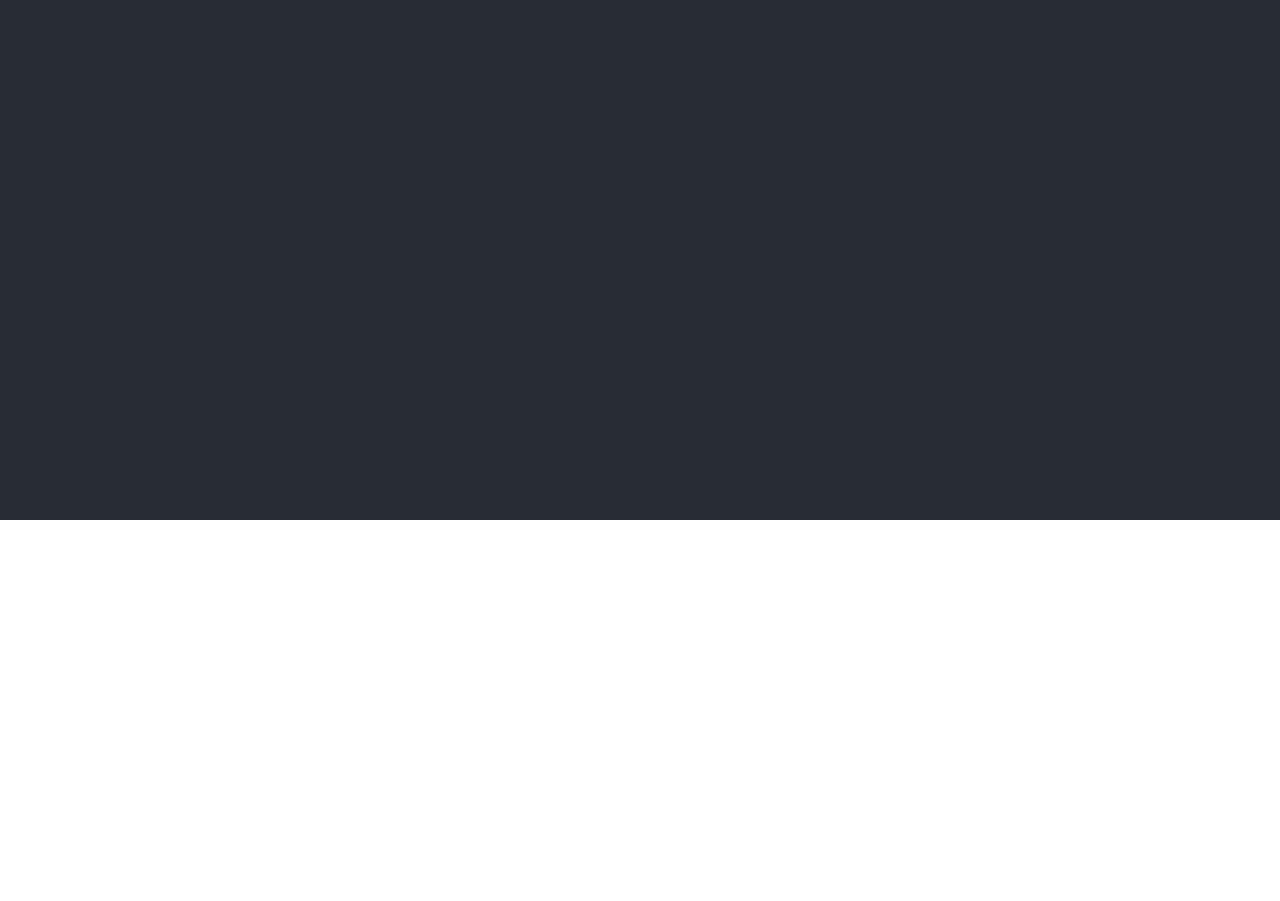
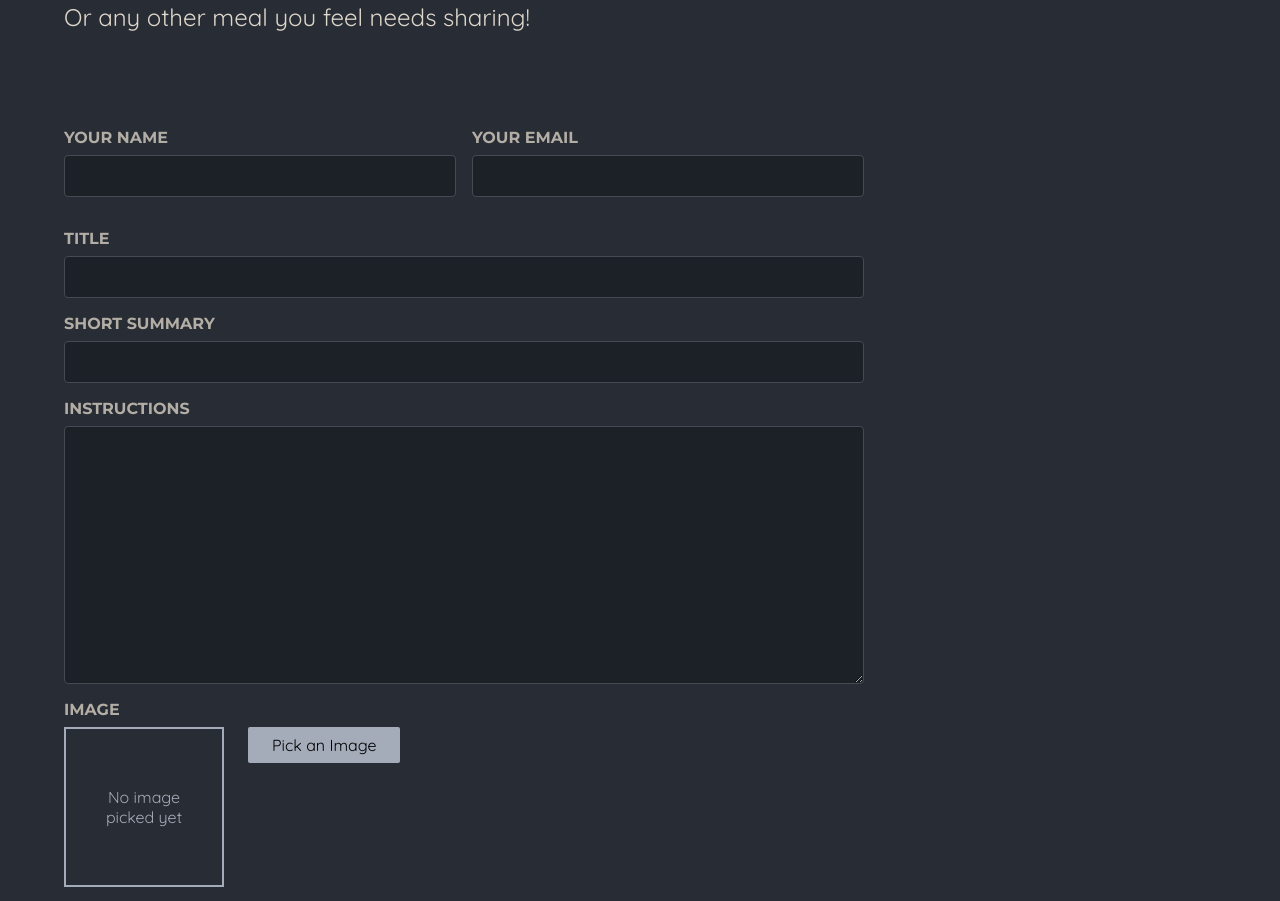
Before and after one commit to ziadSayed99/foodie-app, a Next.js app: page /meals/share in a window 1280 px wide. Shown: the part 280-1181 px from the top of the page. Before the commit the page ends 800 px from the top, so only its background shows below. Built offline with nearby package versions, Linux system fonts and the light colour scheme.

Commit message:
Adding image picker with modifications

```diff
--- a/app/meals/share/page.js
+++ b/app/meals/share/page.js
@@ -1,3 +1,50 @@
+import ImagePicker from "@/components/meals/image-picker";
+import classes from "./page.module.css";
+
 export default function ShareMealPage() {
-  return <h1>Meals Share</h1>;
+  return (
+    <>
+      <header className={classes.header}>
+        <h1>
+          Share your <span className={classes.highlight}>favorite meal</span>
+        </h1>
+        <p>Or any other meal you feel needs sharing!</p>
+      </header>
+      <main className={classes.main}>
+        <form className={classes.form}>
+          <div className={classes.row}>
+            <p>
+              <label htmlFor="name">Your name</label>
+              <input type="text" id="name" name="name" required />
+            </p>
+            <p>
+              <label htmlFor="email">Your email</label>
+              <input type="email" id="email" name="email" required />
+            </p>
+          </div>
+          <p>
+            <label htmlFor="title">Title</label>
+            <input type="text" id="title" name="title" required />
+          </p>
+          <p>
+            <label htmlFor="summary">Short Summary</label>
+            <input type="text" id="summary" name="summary" required />
+          </p>
+          <p>
+            <label htmlFor="instructions">Instructions</label>
+            <textarea
+              id="instructions"
+              name="instructions"
+              rows="10"
+              required
+            ></textarea>
+          </p>
+          <ImagePicker label="Image" name="image" />
+          <p className={classes.actions}>
+            <button type="submit">Share Meal</button>
+          </p>
+        </form>
+      </main>
+    </>
+  );
 }
--- /dev/null
+++ b/app/meals/share/page.module.css
@@ -0,0 +1,98 @@
+.header {
+  gap: 3rem;
+  margin: 3rem auto 5rem auto;
+  width: 90%;
+  max-width: 75rem;
+  color: #ddd6cb;
+  font-size: 1.5rem;
+}
+
+.header h1 {
+  font-family: "Montserrat", sans-serif;
+}
+
+.highlight {
+  background: linear-gradient(90deg, #f9572a, #ff8a05);
+  background-clip: text;
+  -webkit-background-clip: text;
+  -webkit-text-fill-color: transparent;
+}
+
+.main {
+  width: 90%;
+  max-width: 75rem;
+  margin: 3rem auto;
+  color: white;
+}
+
+.form {
+  max-width: 50rem;
+}
+
+.form label {
+  display: block;
+  margin-bottom: 0.5rem;
+  font-size: 1rem;
+  font-family: "Montserrat", sans-serif;
+  text-transform: uppercase;
+  color: #b3aea5;
+  font-weight: bold;
+}
+
+.form input,
+.form textarea {
+  display: block;
+  width: 100%;
+  padding: 0.5rem 1rem;
+  border-radius: 4px;
+  border: 1px solid #454952;
+  background: #1c2027;
+  font-size: 1.25rem;
+  font-family: "Montserrat", sans-serif;
+  color: #ddd6cb;
+}
+
+.form input:focus,
+.form textarea:focus {
+  outline-color: #f99f2a;
+  background-color: #1f252d;
+}
+
+.row {
+  display: flex;
+  gap: 1rem;
+}
+
+.row p {
+  width: 100%;
+}
+
+.actions {
+  text-align: right;
+}
+
+.actions button {
+  border: 0;
+  padding: 0.75rem 2rem;
+  background: linear-gradient(90deg, #f9572a, #ff9b05);
+  border: none;
+  color: #ffffff;
+  border-radius: 2px;
+  cursor: pointer;
+  font: inherit;
+  font-size: 1.25rem;
+  box-shadow: 0 2px 5px rgba(0, 0, 0, 0.3);
+}
+
+.actions button:hover,
+.actions button:focus {
+  background: linear-gradient(90deg, #fd4715, #f9b241);
+}
+
+.actions button:disabled,
+.actions button:hover:disabled,
+.actions button:focus:disabled {
+  background: #ccc;
+  color: #979797;
+  cursor: not-allowed;
+}
--- /dev/null
+++ b/components/meals/image-picker.js
@@ -0,0 +1,59 @@
+"use client";
+
+import React, { useRef, useState } from "react";
+import classes from "./image-picker.module.css";
+import Image from "next/image";
+
+export default function ImagePicker({ label, name }) {
+  const [pickedImage, setPickedImage] = useState();
+  const imageInput = useRef();
+
+  function handlePickClick() {
+    imageInput.current.click();
+  }
+
+  function handleImageChange(e) {
+    const file = e.target.files[0];
+
+    if (!file) {
+      setPickedImage(null);
+      return;
+    }
+    const fileReader = new FileReader();
+    fileReader.onload = () => {
+      setPickedImage(fileReader.result);
+    };
+    fileReader.readAsDataURL(file);
+  }
+
+  return (
+    <div className={classes.picker}>
+      <label htmlFor={name}>{label}</label>
+      <div className={classes.controls}>
+        <div className={classes.preview}>
+          {!pickedImage && <p>No image picked yet</p>}
+          {pickedImage && (
+            <Image src={pickedImage} alt="image selected by user" fill />
+          )}
+        </div>
+        <input
+          className={classes.input}
+          type="file"
+          id={name}
+          accept="image/png, image/jpeg"
+          name={name}
+          ref={imageInput}
+          onChange={handleImageChange}
+          required
+        />
+        <button
+          className={classes.button}
+          type="button"
+          onClick={handlePickClick}
+        >
+          Pick an Image
+        </button>
+      </div>
+    </div>
+  );
+}
--- /dev/null
+++ b/components/meals/image-picker.module.css
@@ -0,0 +1,45 @@
+.controls {
+  display: flex;
+  align-items: flex-start;
+  gap: 1.5rem;
+  margin-bottom: 1rem;
+}
+
+.picker .input {
+  display: none;
+}
+
+.picker .button {
+  border: 0;
+  padding: 0.5rem 1.5rem;
+  background: #a4abb9;
+  border-radius: 2px;
+  cursor: pointer;
+  font: inherit;
+}
+
+.picker .button:hover,
+.picker .button:focus {
+  background: #b3b9c6;
+}
+
+.preview {
+  width: 10rem;
+  height: 10rem;
+  border: 2px solid #a4abb9;
+  display: flex;
+  justify-content: center;
+  align-items: center;
+  text-align: center;
+  color: #a4abb9;
+  position: relative;
+}
+
+.preview p {
+  margin: 0;
+  padding: 1rem;
+}
+
+.preview img {
+  object-fit: cover;
+}
```
